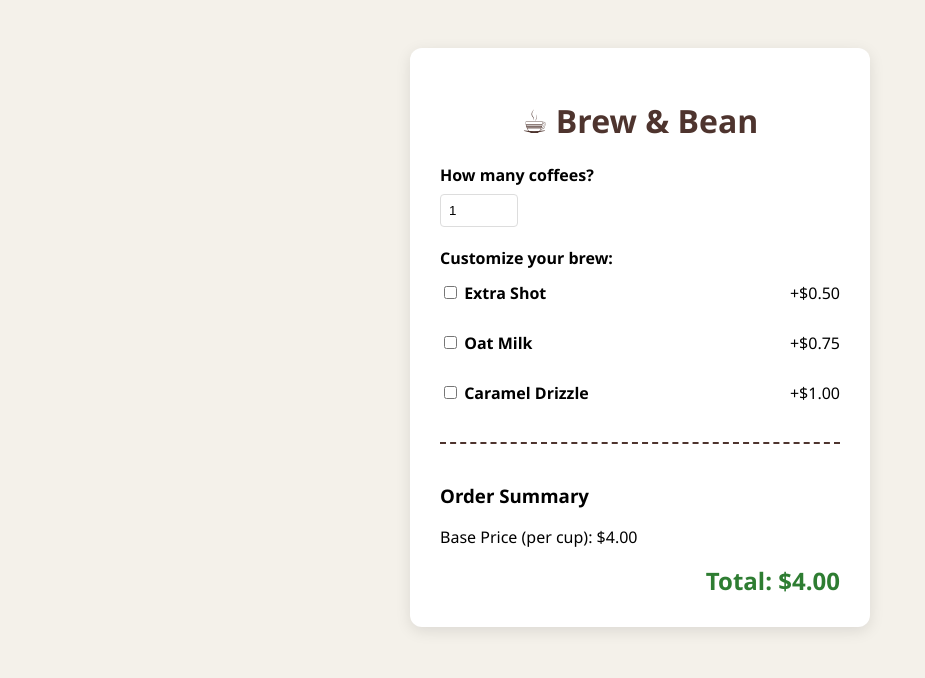
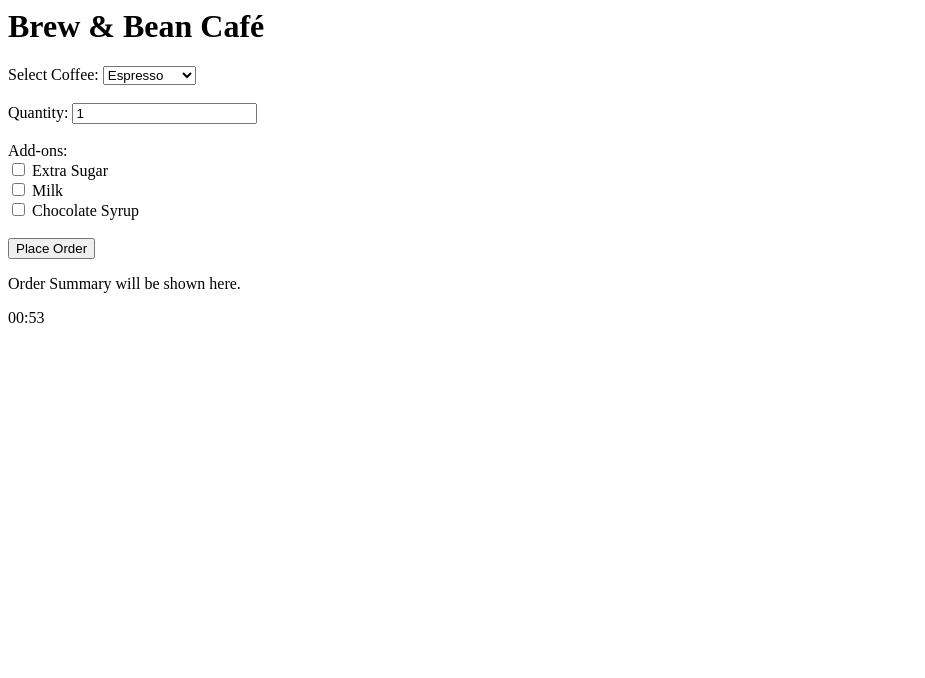
Before and after one commit to preshitakcse25-afk/ordering_online_brew_and_bean, a plain HTML site: page index.html in a window 1280 px wide. Shown: the whole page, without its empty margins (0-925 px from the left). Drawn offline with Linux system fonts and the light colour scheme.

Commit message:
Update index.html

```diff
--- a/index.html
+++ b/index.html
@@ -1,122 +1,33 @@
-<!DOCTYPE html>
-<html lang="en">
+
+<DOCTYPE html>
+<html>
 <head>
-    <meta charset="UTF-8">
-    <meta name="viewport" content="width=device-width, initial-scale=1.0">
-    <title>Brew & Bean | Online Ordering</title>
-    <style>
-        /* CSS: Styling the Form UI */
-        body {
-            font-family: 'Segoe UI', Tahoma, Geneva, Verdana, sans-serif;
-            background-color: #f4f1ea;
-            display: flex;
-            justify-content: center;
-            padding: 40px;
-        }
-
-        .order-container {
-            background: white;
-            padding: 30px;
-            border-radius: 12px;
-            box-shadow: 0 4px 15px rgba(0,0,0,0.1);
-            width: 100%;
-            max-width: 400px;
-        }
-
-        h1 { color: #4e342e; text-align: center; }
-
-        .form-group { margin-bottom: 20px; }
-
-        label { display: block; font-weight: bold; margin-bottom: 8px; }
-
-        .addon-item {
-            display: flex;
-            justify-content: space-between;
-            margin-bottom: 10px;
-            padding: 5px 0;
-        }
-
-        input[type="number"] {
-            width: 60px;
-            padding: 8px;
-            border: 1px solid #ddd;
-            border-radius: 4px;
-        }
-
-        /* Order Summary Styling */
-        .summary-box {
-            margin-top: 25px;
-            padding-top: 20px;
-            border-top: 2px dashed #4e342e;
-        }
-
-        .total-price {
-            font-size: 1.5rem;
-            color: #2e7d32;
-            font-weight: bold;
-            text-align: right;
-        }
-    </style>
+<title>Brew & Bean Café</title>
 </head>
 <body>
-
-<div class="order-container">
-    <h1>☕ Brew & Bean</h1>
-
-    <div class="form-group">
-        <label for="quantity">How many coffees?</label>
-        <input type="number" id="quantity" value="1" min="1" oninput="calculateTotal()">
-    </div>
-
-    <div class="form-group">
-        <label>Customize your brew:</label>
-
-        <div class="addon-item">
-            <label><input type="checkbox" class="addon" data-price="0.50" onchange="calculateTotal()"> Extra Shot</label>
-            <span>+$0.50</span>
-        </div>
-
-        <div class="addon-item">
-            <label><input type="checkbox" class="addon" data-price="0.75" onchange="calculateTotal()"> Oat Milk</label>
-            <span>+$0.75</span>
-        </div>
-
-        <div class="addon-item">
-            <label><input type="checkbox" class="addon" data-price="1.00" onchange="calculateTotal()"> Caramel Drizzle</label>
-            <span>+$1.00</span>
-        </div>
-    </div>
-
-    <div class="summary-box">
-        <h3>Order Summary</h3>
-        <p>Base Price (per cup): $4.00</p>
-        <div class="total-price">Total: $<span id="total-display">4.00</span></div>
-    </div>
-</div>
-
-<script>
-    // JavaScript: Dynamic Price Logic
-    function calculateTotal() {
-        const basePrice = 4.00;
-        const quantity = document.getElementById('quantity').value;
-        const checkboxes = document.querySelectorAll('.addon');
-
-        let addonTotal = 0;
-
-        // Loop through checkboxes to see which are checked
-        checkboxes.forEach(checkbox => {
-            if (checkbox.checked) {
-                addonTotal += parseFloat(checkbox.getAttribute('data-price'));
-            }
-        });
-
-        // Calculate Grand Total
-        const grandTotal = (basePrice + addonTotal) * quantity;
-
-        // Update the UI
-        document.getElementById('total-display').innerText = grandTotal.toFixed(2);
-    }
-</script>
-
+<h1>Brew & Bean Café </h1>
+<form>
+<!-- Coffee Selection -->
+<label>Select Coffee:</label>
+<select>
+<option>Espresso</option>
+<option>Latte</option>
+<option>Cappuccino</option>
+</select>
+<br><br>
+<!-- Quantity -->
+<label>Quantity:</label>
+<input type="number" min="1" value="1">
+<br><br>
+<!-- Add-ons -->
+<label>Add-ons:</label><br>
+<input type="checkbox"> Extra Sugar<br>
+<input type="checkbox"> Milk<br>
+<input type="checkbox"> Chocolate Syrup<br><br>
+<!-- Button -->
+<button type="button">Place Order</button>
+</form>
+<p>Order Summary will be shown here.</p>
+00:53
 </body>
 </html>
```
